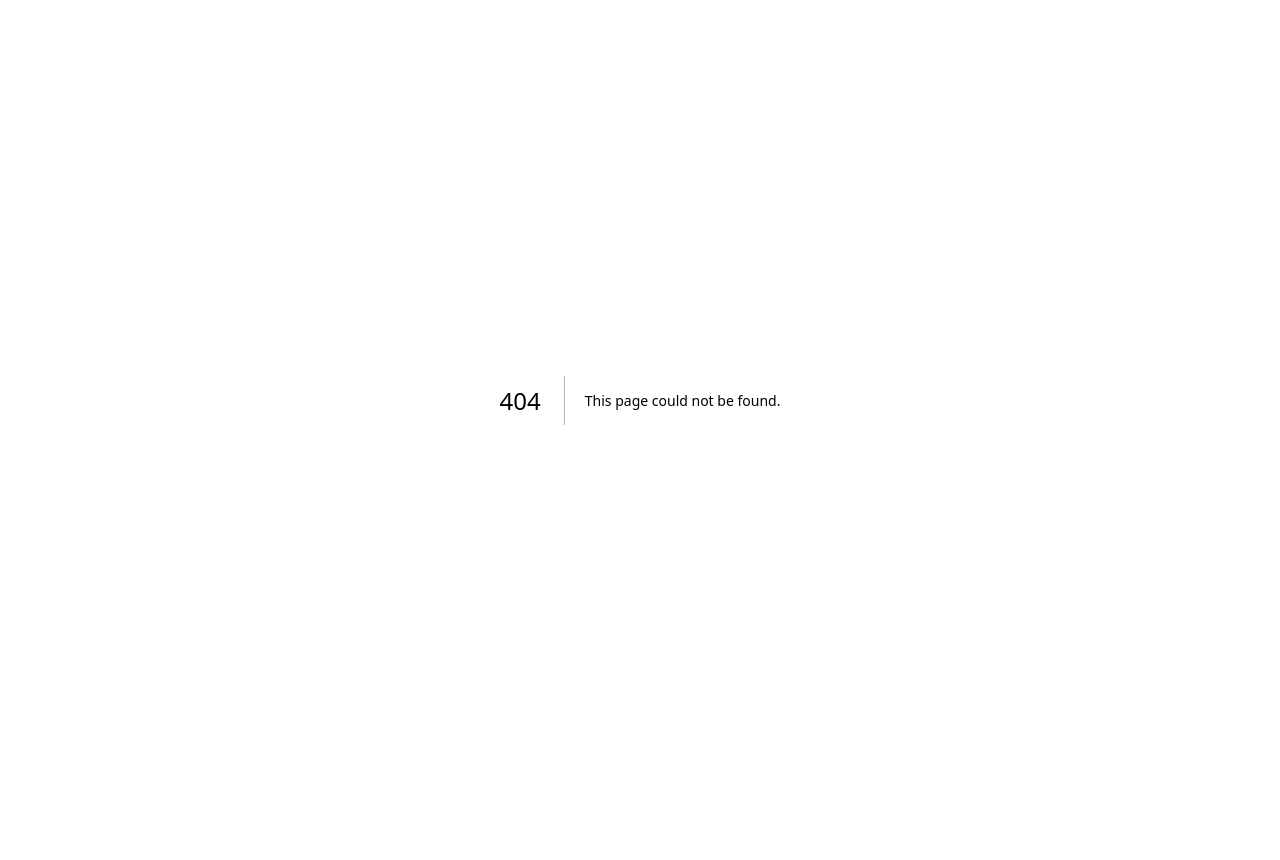
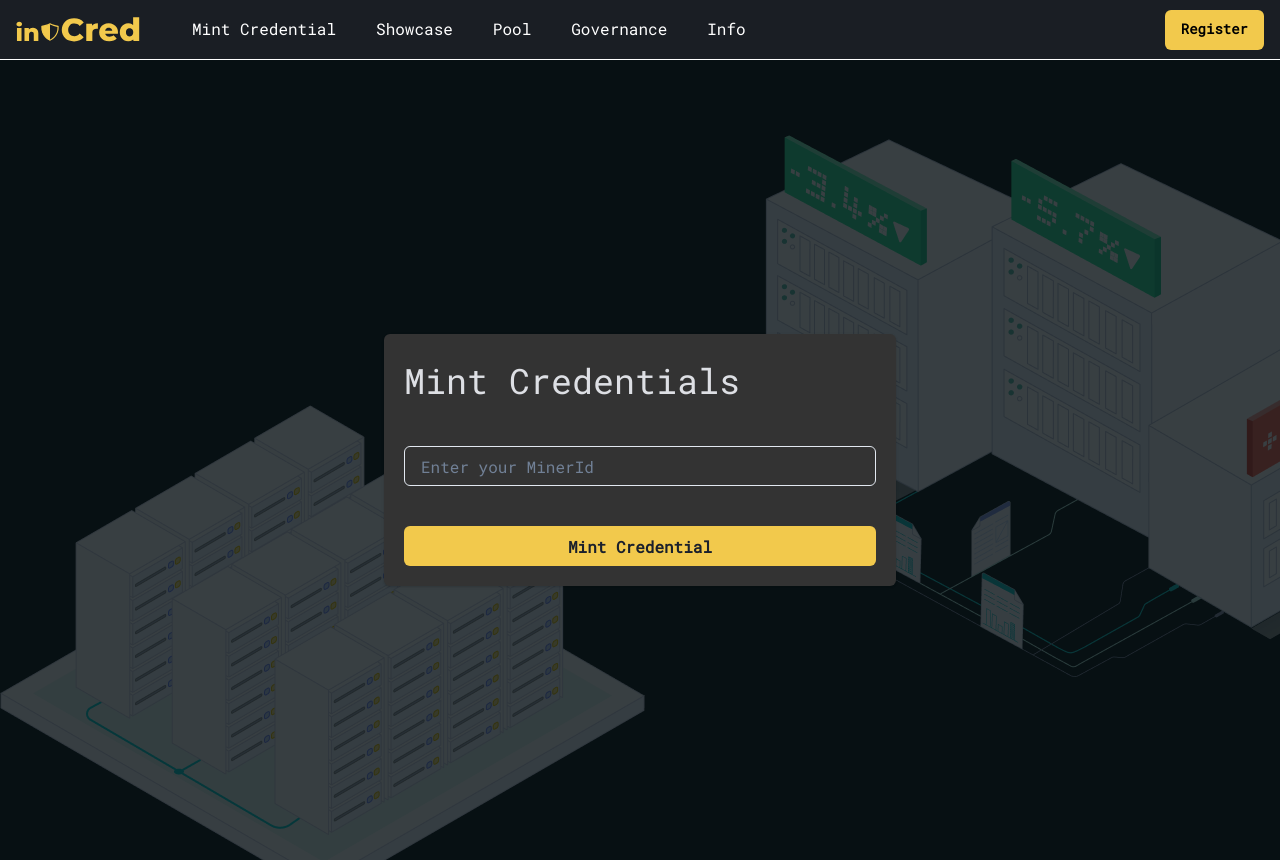
Before and after one commit to jordang7/Space-Warp-Credentialing, a Next.js app in the folder client/: page /info in a window 1280 px wide. Before the commit this address had no page. Before the commit the page ends 800 px from the top, so only its background shows below. Built offline with nearby package versions, Linux system fonts and the light colour scheme.

Commit message:
Revert "Revert "UI updates""
This reverts commit 62adfad075a96c9e02f2e74d9fe588f94f4178f5.

```diff
--- a/client/pages/Navbar.tsx
+++ b/client/pages/Navbar.tsx
@@ -30,7 +30,7 @@ export default function WithSubnavigation() {
     return (
         <Box>
             <Flex
-                bg={useColorModeValue('black', 'gray.800')}
+                bg={useColorModeValue('#1A1E24', 'gray.800')}
                 color={useColorModeValue('white', 'white')}
                 minH={'60px'}
                 py={{ base: 2 }}
@@ -178,7 +178,7 @@ const DesktopSubNav = ({ label, href, subLabel }: NavItem) => {
 const MobileNav = () => {
     return (
         <Stack
-            bg={useColorModeValue('white', 'gray.800')}
+            bg={useColorModeValue('#1A1E24', 'gray.800')}
             p={4}
             display={{ md: 'none' }}>
             {NAV_ITEMS.map((navItem) => (
@@ -264,13 +264,8 @@ const NAV_ITEMS: Array<NavItem> = [
         href: "/"
     },
     {
-        label: 'About Us',
-        children: [
-            {
-                label: 'Our team',
-                href: '/team',
-            },
-        ],
+        label: 'Info',
+        href:"/info"
     },
 
 ];
--- a/client/pages/index.tsx
+++ b/client/pages/info/index.tsx
@@ -1,56 +1,11 @@
-import Head from 'next/head'
-import Image from 'next/image'
-import { Inter } from '@next/font/google'
+import { Button, Center, Input, VStack, HStack, Flex, Card, CardBody, CardHeader, CardFooter, Text } from "@chakra-ui/react";
+import { useState } from "react";
+import NavBar from "../Navbar"
 import styles from '@/styles/Home.module.css'
-import { Button, Input } from "@chakra-ui/react"
-import { useEffect, useState } from 'react'
-import {
-  getContractConnection,
-  setContractEventListeners,
-} from './utils/contracts_helper_functions';
-import { formatNFTCollectionForDisplay } from './utils/image_functions';
 
-import NavBar from "./Navbar"
-
-export default function Home() {
+export default function Index() {
     const [nftCollection, setNftCollection] = useState([]);
     const [minerId, setMinerId] = useState<string>('')
-  const [imageLinks, setImageLinks] = useState([]);
-  const [status, setStatus] = useState({
-    loading: '',
-    error: '',
-    success: '',
-    warning: '',
-  });
-  //INITIALISATION
-  useEffect(() => {
-    getDisplayData(); //should work with read only mode
-  }, []);
-
-  useEffect(() => {
-    if (nftCollection && nftCollection[0]) {
-      console.log('nftcollection', nftCollection);
-      formatNFTCollectionForDisplay(nftCollection, setImageLinks);
-    }
-  }, [nftCollection]);
-
-  const getDisplayData = async () => {
-    console.log('Fetching nft data from contract...');
-    const contract: any = await getContractConnection('read');
-    await contract
-      .getNFTCollection()
-      .then(async (nftCollection: any) => {
-        console.log('NFT collection', nftCollection);
-        setNftCollection(nftCollection);
-      })
-      .catch((err: any) => {
-        console.log('NFT fetching err', err);
-        setStatus((prevState) => ({
-          ...prevState,
-          error: (err.message, 'Could not fetch nft collection'),
-        }));
-      });
-  };
 
     const handleChange = async (e: any) => {
         setMinerId(e.target.value);
@@ -68,7 +23,26 @@ export default function Home() {
         <>
             <NavBar />
             <main className={styles.main} >
-        HOMEPAGE
+                <Flex justifyContent="center" alignItems="center" height="800px">
+                    <Card minW='lg  ' bgColor="#333333">
+                        <CardHeader>
+                            <Text color="#DDDFE4" fontSize={"35px"}>Mint Credentials
+                            </Text>
+                        </CardHeader>
+                        <CardBody>
+                            <Input placeholder='Enter your MinerId' onChange={handleChange} value={minerId} />
+                        </CardBody>
+                        <CardFooter>
+                            <Button onClick={handleSubmit} bgColor={"#F2C94C"} width="100%" >Mint Credential</Button>
+                        </CardFooter>
+
+                    </Card>
+                    {/* <VStack>
+                        <Input placeholder='minerId' onChange={handleChange} value={minerId} />
+                        <Button onClick={handleSubmit}>Submit</Button>
+                    </VStack> */}
+                </Flex>
+
             </main>
         </>
     )
--- a/client/styles/Home.module.css
+++ b/client/styles/Home.module.css
@@ -1,6 +1,6 @@
 .main {
     min-height: 100vh;
-    background-color: black;
+    background-color: #071013;
     background-image: url("../public/background.png");
 }
 
--- a/client/styles/globals.css
+++ b/client/styles/globals.css
@@ -1,3 +1,7 @@
+@import url('https://fonts.googleapis.com/css2?family=Roboto+Mono&display=swap');
+* {
+  font-family: 'Roboto Mono', monospace;
+}
 :root {
   --max-width: 1100px;
   --border-radius: 12px;
```
Lines whose indentation alone changed are shown as unchanged.
